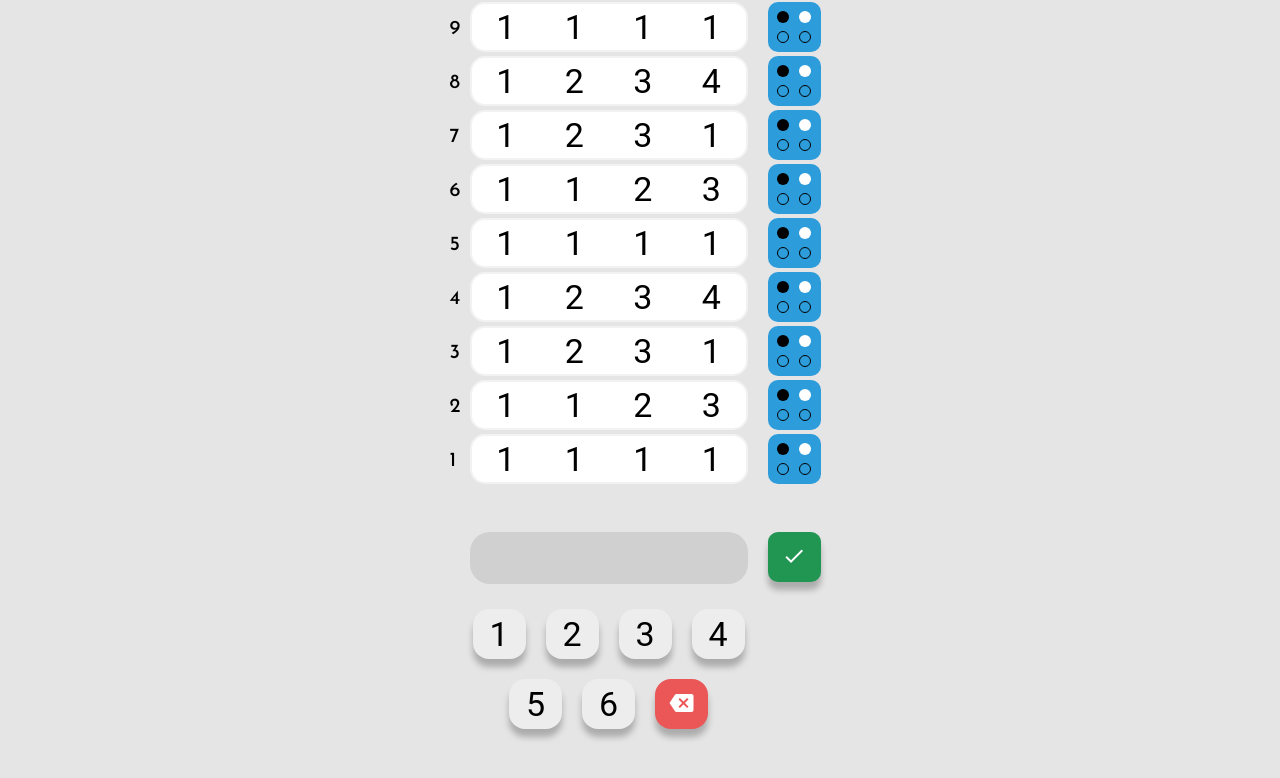
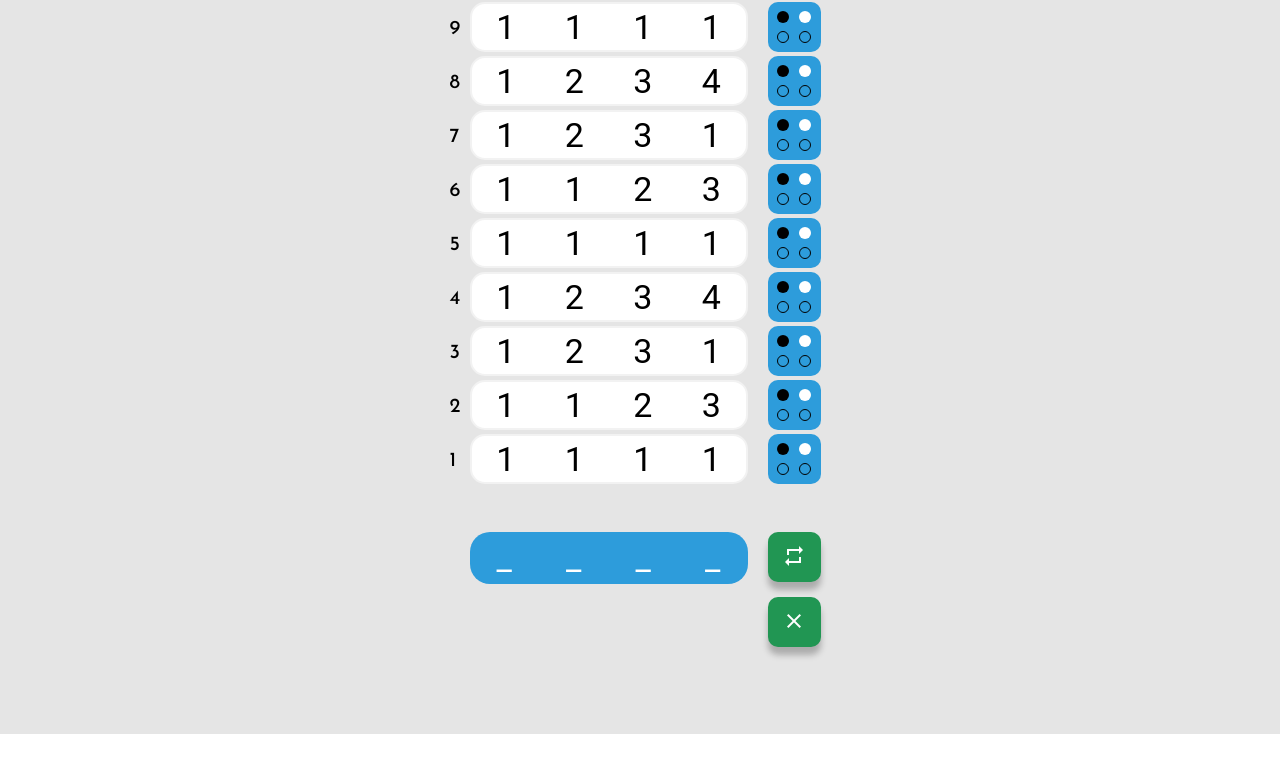
Before and after one commit to usuisora/mmcodebreaker, a React (Create React App) app: page / in a window 1280 px wide. Shown: the part 226-1004 px from the top of the page. After the commit the page ends 960 px from the top, so only its background shows below. Built offline with nearby package versions, Linux system fonts and the light colour scheme.

Commit message:
game context created

```diff
--- a/src/containers/UI.js
+++ b/src/containers/UI.js
@@ -1,13 +1,18 @@
-import React from 'react'
+import React,{useContext} from 'react'
 import NoSecretUI from './ui/NoSecretUI';
 import SecretUI from './ui/SecretUI';
-let game = null
-const UI = _ =>
-        <div  className = 'container'>
-           { game == null ?
+import { GameContext } from '../context/GameContext'
+
+const UI = _ => {
+        const {game} = useContext(GameContext)
+        return <div  className = 'container'>
+           { game == false ?
             <NoSecretUI/> : <SecretUI/>
             }
         </div>
+}
+
+
 
 
 export default UI
--- /dev/null
+++ b/src/context/GameContext.js
@@ -0,0 +1,18 @@
+import React,{ createContext, useState} from 'react'
+
+
+
+export const GameContext = createContext();
+export const GameProvider = (props) => {
+    const [game, setGame] = useState(true);
+
+    const stopGame =_=> setGame(false)
+
+    return (
+        <GameContext.Provider value= {{game, stopGame}}>
+                {props.children}
+        </GameContext.Provider>
+    )
+}
+
+export default GameProvider
--- a/src/context/SecretContext.js
+++ b/src/context/SecretContext.js
@@ -5,9 +5,11 @@ import React,{ createContext, useState} from 'react'
 export const SecretContext = createContext();
 export const SecretProvider = (props) => {
     const [secret, setSecret] = useState([]);
+
+
     const getSecret = () => {
         if(secret.length < 4){
-            let res = Array(4).fill('')
+            let res = Array(4).fill('_')
             secret.forEach((val, i)=> res[i] = val);
             return res
         }
@@ -25,8 +27,9 @@ export const SecretProvider = (props) => {
             setSecret(secret.slice(0,secret.length-1))
         }
     }
+    const clearSecret = () => setSecret([])
     return (
-        <SecretContext.Provider value= {{secret , getSecret, pushToSecret, popFromSecret}}>
+        <SecretContext.Provider value= {{secret , getSecret, pushToSecret, popFromSecret,clearSecret}}>
                 {props.children}
         </SecretContext.Provider>
     )
```
Also changed, not shown: src/App.js (+6 -2 lines), src/reducers/SecretReducer.js (deleted, +0 -23 lines).
